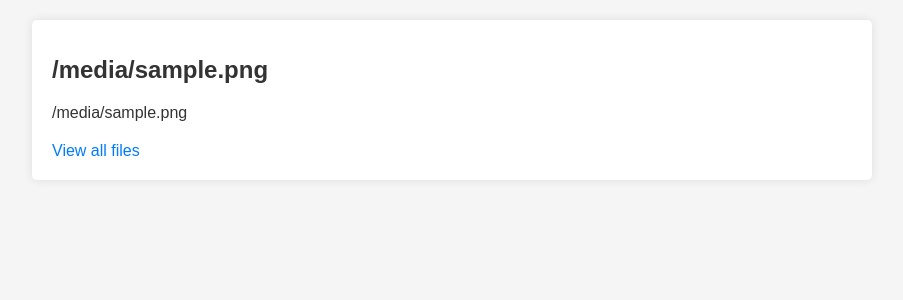
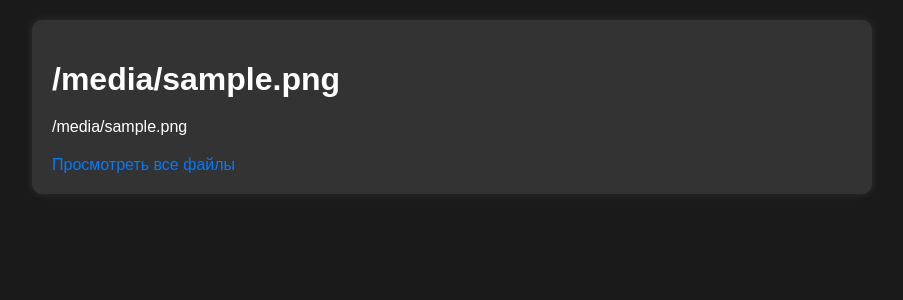
Before and after one commit to rksi-man/r-vp-1-1-gendalf, a Flask app: template templates/file.html in a window 1280 px wide. Shown: the top 300 px of the page, without its empty margins (188-1091 px from the left). Run offline with Flask 3, Linux system fonts and the light colour scheme; the template is opened without the code that fills it: most values are stand-ins (such as "Sample title", 1, 10 or a date in 2020).

Commit message:
Темная тема для страницы просмотра файла

```diff
--- a/templates/file.html
+++ b/templates/file.html
@@ -9,23 +9,25 @@
             font-family: Arial, sans-serif;
             margin: 0;
             padding: 0;
-            background-color: #f5f5f5;
-            color: #333;
+            background-color: #1a1a1a;
+            color: #fff;
         }
         .container {
             max-width: 800px;
             margin: 20px auto;
             padding: 20px;
-            background-color: #fff;
-            border-radius: 5px;
-            box-shadow: 0 0 10px rgba(0, 0, 0, 0.1);
+            background-color: #333;
+            border-radius: 10px;
+            box-shadow: 0 0 10px rgba(255, 255, 255, 0.1);
         }
         h1 {
-            font-size: 24px;
+            font-size: 32px;
             margin-bottom: 20px;
+            color: #fff;
         }
         p {
             margin-bottom: 20px;
+            color: #fff;
         }
         a {
             color: #007bff;
@@ -41,7 +43,7 @@
     <div class="container">
         <h1>{{file_name}}</h1>
         <p>{{file_context}}</p>
-        <a href="/show">View all files</a>
+        <a href="/show">Просмотреть все файлы</a>
     </div>
 </body>
 </html>
```
